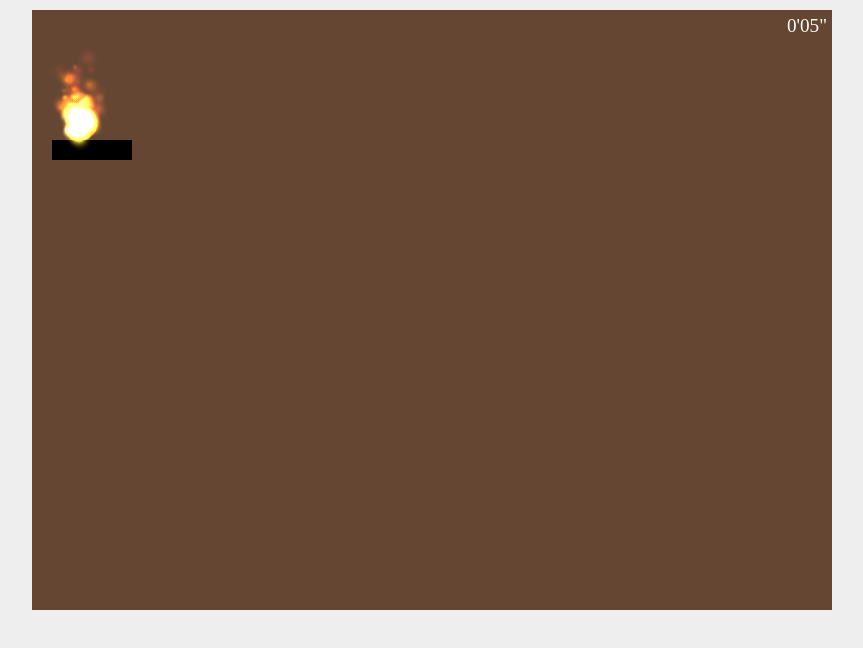
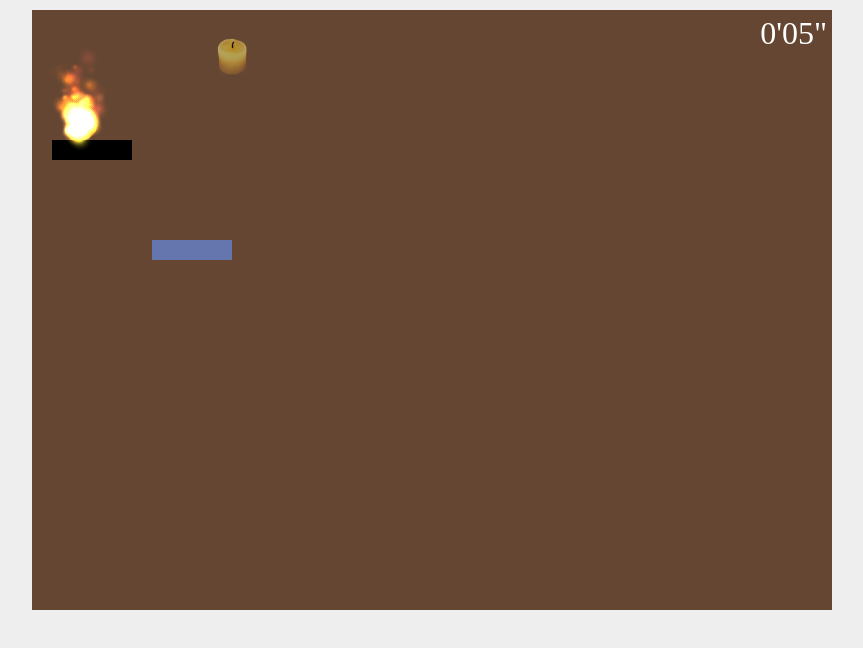
Before and after one commit to gre/blazing-race, a plain HTML site: page index.html in a window 1280 px wide. Shown: the whole page, without its empty margins (208-1071 px from the left). Drawn offline with Linux system fonts and the light colour scheme; animation ran at ten frames a second.

Commit message:
Continued

```diff
--- a/css/main.css
+++ b/css/main.css
@@ -20,5 +20,25 @@ body {
   right: 0;
   padding: 5px;
   color: white;
-  font-size: 1.2em;
+  font-size: 2em;
+  z-index: 15;
 }
+
+#game .end {
+  position: absolute;
+  top: 0;
+  left: 0;
+  width: 100%;
+  height: 100%;
+  z-index: 10;
+  background: rgba(0,0,0,0.4);
+}
+#game .end .message {
+  color: white;
+  font-weight: bold;
+  font-size: 2em;
+  text-align: center;
+  position: relative;
+  display: block;
+  top: 40%;
+}
--- a/index.html
+++ b/index.html
@@ -19,6 +19,9 @@
       <div class="chrono">
         <span class="minutes"></span>'<span class="seconds"></span>"
       </div>
+      <div class="end" style="display: none">
+        <span class="message"></span>
+      </div>
       <canvas class="game" width="800" height="600"></canvas>
     </div>
   </div>
--- a/js/main.js
+++ b/js/main.js
@@ -11,7 +11,8 @@ $(function(){
   ,	b2PolygonShape = Box2D.Collision.Shapes.b2PolygonShape
   ,	b2CircleShape = Box2D.Collision.Shapes.b2CircleShape
   ,	b2DebugDraw = Box2D.Dynamics.b2DebugDraw
-  , b2MouseJointDef =  Box2D.Dynamics.Joints.b2MouseJointDef
+  , b2MouseJointDef = Box2D.Dynamics.Joints.b2MouseJointDef
+  , b2ContactListener = Box2D.Dynamics.b2ContactListener
   ;
 
   var DRAW_SCALE = 30;
@@ -145,11 +146,14 @@ $(function(){
 
   function World (map) {
     var self = this;
+    self.map = map;
     self.width = map.width;
     self.height = map.height;
     self.world = new Box2D.Dynamics.b2World(new Box2D.Common.Math.b2Vec2(0, 10), true);
 
     self.grounds = [];
+    self.waters = [];
+    self.candles = [];
 
     self.E = BlazingRace.util.makeEvent({});
 
@@ -186,6 +190,14 @@ $(function(){
       world.CreateBody(bodyDef).CreateFixture(fixDef);
     }
 
+    function asArray (raw) {
+      var arr = [];
+      for (var j = 0; j<raw.length/2; ++j) {
+        arr[j] = new b2Vec2((raw[2*j])/DRAW_SCALE, (raw[2*j+1])/DRAW_SCALE);
+      }
+      return arr;
+    }
+
     function init (world) {
       initBounds(world, 0.01);
       var fixDef = new b2FixtureDef;
@@ -200,25 +212,37 @@ $(function(){
         var value = map.objects[type];
         if (type == "grounds") {
           for (var i = 0; i<value.length; ++i) {
-            var groundRaw = value[i];
-            var arr = [];
-            var centerx = groundRaw[0];
-            var centery = groundRaw[1];
-            for (var j = 0; j<groundRaw.length/2; ++j) {
-              arr[j] = new b2Vec2((groundRaw[2*j]-centerx)/DRAW_SCALE, (groundRaw[2*j+1]-centery)/DRAW_SCALE);
-            }
+            var arr = asArray(value[i]);
             fixDef.shape.SetAsArray(arr, arr.length);
-            bodyDef.position.Set(centerx/DRAW_SCALE, centery/DRAW_SCALE);
+            bodyDef.position.Set(0,0);
             var ground = world.CreateBody(bodyDef);
             ground.CreateFixture(fixDef);
+            ground.SetUserData({ type: "ground" });
             self.grounds.push(ground);
           }
         }
         if (type == "candles") {
-
+          for (var i = 0; i<value.length; ++i) {
+            var raw = value[i];
+            var x = raw[0], y = raw[1];
+            fixDef.shape.SetAsBox(0.3, 0.3);
+            bodyDef.position.Set(x/DRAW_SCALE, y/DRAW_SCALE);
+            var body = world.CreateBody(bodyDef);
+            body.SetUserData({ type: "candle" });
+            body.CreateFixture(fixDef);
+            self.candles.push(body);
+          }
         }
         if (type == "waters") {
-
+          for (var i = 0; i<value.length; ++i) {
+            var arr = asArray(value[i]);
+            fixDef.shape.SetAsArray(arr, arr.length);
+            bodyDef.position.Set(0,0);
+            var water = world.CreateBody(bodyDef);
+            water.SetUserData({ type: "water" });
+            water.CreateFixture(fixDef);
+            self.waters.push(water);
+          }
         }
       }
     }
@@ -245,6 +269,7 @@ $(function(){
       fixDef.restitution = 0.1;
       fixDef.shape = new b2CircleShape(size);
       player.CreateFixture(fixDef);
+      player.SetUserData({ type: "player" });
       return player;
     }
 
@@ -297,9 +322,9 @@ $(function(){
     self.player = player;
     self.camera = camera;
     self.mouse = mouse;
+
     self.startTime = 0;
-
-    var oxygen = 1;
+    self.candleCount = 0;
 
     mouse.E.sub("down", function (canvasPosition) {
       var click = camera.getRealPosition(canvasPosition);
@@ -316,6 +341,36 @@ $(function(){
 
     function start() {
       self.startTime = +new Date();
+      var contactListener = new b2ContactListener;
+      contactListener.BeginContact = function (contact) {
+        var aData = contact.GetFixtureA().GetBody().GetUserData();
+        var bData = contact.GetFixtureB().GetBody().GetUserData();
+        if (aData && bData) {
+          if (aData.type=="water" && bData.type=="player") {
+            player.oxygen = 0;
+          }
+          else if (aData.type=="candle" && bData.type=="player") {
+            if (player.oxygen && !aData.lighted) {
+              aData.lighted = true;
+              contact.GetFixtureA().GetBody().SetUserData(aData);
+              ++ self.candleCount;
+            }
+          }
+        }
+      }
+      self.world.world.SetContactListener(contactListener);
+    }
+
+    function won () {
+      return self.candleCount >= world.map.candlesToWin;
+    }
+
+    self.checkGameState = function () {
+      if (won())
+        return 1;
+      if (player.isDead())
+        return -1;
+      return 0;
     }
 
     self.start = function () {
@@ -360,7 +415,7 @@ $(function(){
 		  pe.init();
     }
 
-    var coal = loader.getResource("coal");
+    var coal;
 
     function drawBackground () {
       ctx.fillStyle = 'rgb(100, 70, 50)';
@@ -382,10 +437,9 @@ $(function(){
       s.fill();
    }
 
-    function drawGrounds (grounds) {
-      for (var i = 0; i < grounds.length; ++i) {
-        var position = grounds[i].GetPosition();
-         for (var fixture = grounds[i].GetFixtureList(); fixture; fixture = fixture.GetNext()) {
+    function drawGround (ground) {
+      var position = ground.GetPosition();
+      for (var fixture = ground.GetFixtureList(); fixture; fixture = fixture.GetNext()) {
         ctx.fillStyle = 'rgb(0, 0, 0)';
         ctx.save();
         var shape = fixture.GetShape();
@@ -393,6 +447,37 @@ $(function(){
         fillPolygon(shape.GetVertices());
         ctx.restore();
       }
+    }
+
+    function drawWater (water) {
+      var position = water.GetPosition();
+      for (var fixture = water.GetFixtureList(); fixture; fixture = fixture.GetNext()) {
+        ctx.fillStyle = 'rgba(100, 150, 255, 0.6)';
+        ctx.save();
+        var shape = fixture.GetShape();
+        ctx.translate(position.x*DRAW_SCALE, position.y*DRAW_SCALE);
+        fillPolygon(shape.GetVertices());
+        ctx.restore();
+      }
+    }
+
+    var candleOn, candleOff, CANDLE_W = 30, CANDLE_H = 30;
+
+    function drawCandle (candle) {
+      var position = candle.GetPosition();
+      for (var fixture = candle.GetFixtureList(); fixture; fixture = fixture.GetNext()) {
+        ctx.save();
+        var lighted = fixture.GetBody().GetUserData().lighted;
+        ctx.translate(position.x*DRAW_SCALE, position.y*DRAW_SCALE);
+        if (lighted) {
+          ctx.fillStyle = 'rgb(255, 200, 150)';
+          ctx.drawImage(candleOn, -CANDLE_W/2, -CANDLE_W/2-(CANDLE_H-CANDLE_W), CANDLE_W, CANDLE_H);
+        }
+        else {
+          ctx.fillStyle = 'rgb(200, 170, 160)';
+          ctx.drawImage(candleOff, -CANDLE_W/2, -CANDLE_W/2-(CANDLE_H-CANDLE_W), CANDLE_W, CANDLE_H);
+        }
+        ctx.restore();
       }
     }
 
@@ -442,8 +527,15 @@ $(function(){
 
       if (DEBUG) world.DrawDebugData();
 
-      drawGrounds(game.world.grounds);
-
+      for (var i = 0; i < game.world.waters.length; ++i) {
+        drawWater(game.world.waters[i]);
+      }
+      for (var i = 0; i < game.world.grounds.length; ++i) {
+        drawGround(game.world.grounds[i]);
+      }
+      for (var i = 0; i < game.world.candles.length; ++i) {
+        drawCandle(game.world.candles[i]);
+      }
       drawPlayer(game.player);
       ctx.restore();
     }
@@ -451,7 +543,9 @@ $(function(){
     var lastSeconds, lastMinutes;
     var $seconds = node.find(".chrono .seconds");
     var $minutes = node.find(".chrono .minutes");
+    var ended = false;
     function DOM_render () {
+      if (ended) return;
       var duration = +new Date() - game.startTime;
       var seconds = Math.floor(duration / 1000) % 60;
       var minutes = Math.floor(duration / 60000) % 60;
@@ -463,9 +557,35 @@ $(function(){
         $minutes.text(minutes);
         lastMinutes = minutes;
       }
+
+      var state = game.checkGameState();
+      if (state) {
+        ended = true;
+        if (state>0) {
+          win();
+        }
+        else {
+          lose();
+        }
+      }
+    }
+
+    var $end = node.find(".end");
+
+    function win() {
+      $end.fadeIn().find(".message").text("All candles are lighted! You succeed!");
+    }
+
+    function lose() {
+      $end.fadeIn().find(".message").text("You haven't kept the fame lighted!");
     }
 
     this.start = function () {
+      coal = loader.getResource("coal");
+      candleOn = loader.getResource("candle-on");
+      candleOff = loader.getResource("candle-off");
+      CANDLE_H = Math.floor(CANDLE_W * candleOn.height/candleOn.width);
+
       setup();
       requestAnimFrame(function loop () {
         requestAnimFrame(loop);
@@ -481,13 +601,16 @@ $(function(){
 
 (function main () {
 
+
+
 var MAP_BIG = {
   width: 2000,
   height: 1000,
   start: { x: 50, y: 100 },
+  candlesToWin: 1,
   objects: {
     candles: [
-      [200, 900]
+      [200, 50]
     ],
     grounds: [
       [ 20, 130,
@@ -496,7 +619,10 @@ var MAP_BIG = {
         20, 150 ]
     ],
     waters: [
-
+      [ 120, 230,
+        200, 230,
+        200, 250,
+        120, 250 ]
     ]
   }
 }
@@ -515,7 +641,9 @@ var MAP_BIG = {
   var H = 600;
 
   var loader = new GfxLoader([
-    "coal"
+    "coal",
+    "candle-off",
+    "candle-on"
   ], "gfx/", ".png");
   var world = new World(MAP);
   var player = new Player(world, MAP.start.x, MAP.start.y);
```
Also changed, not shown: gfx/candle-off.png (added), gfx/candle-on.png (added). Lines whose indentation alone changed are shown as unchanged.
